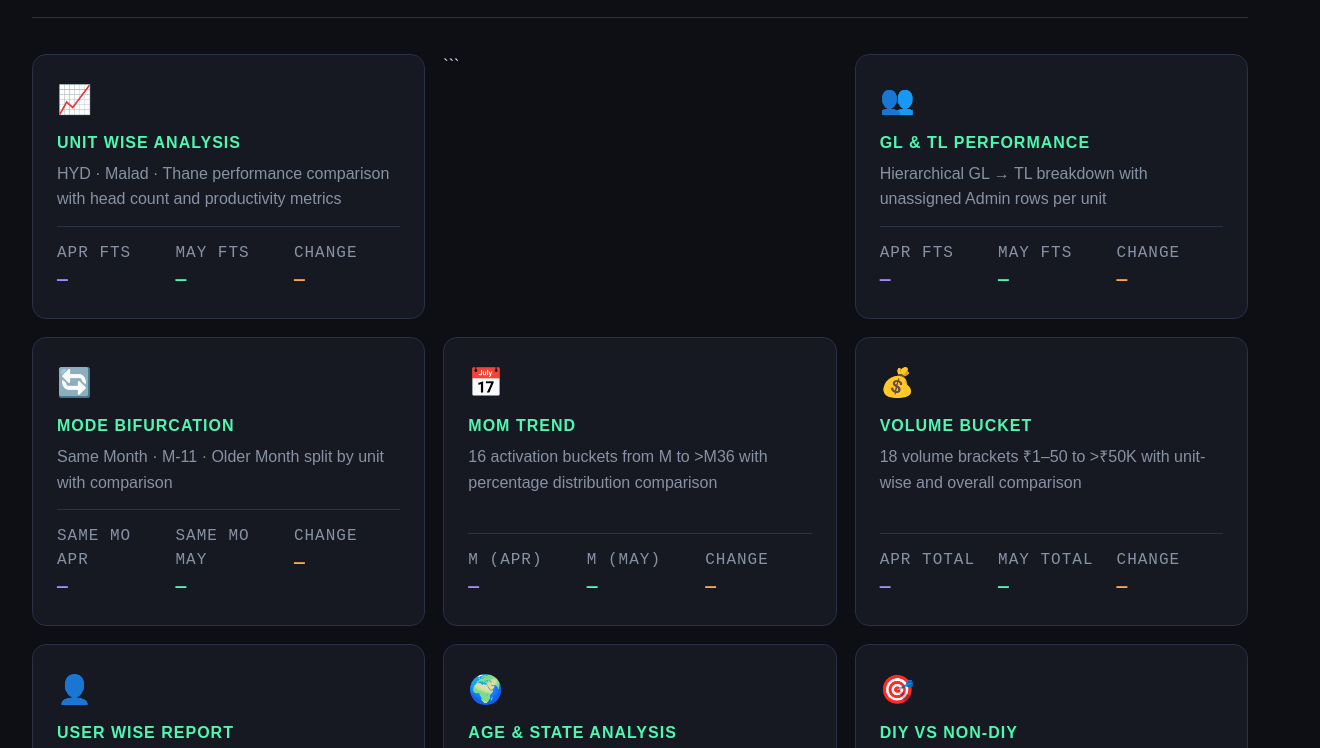
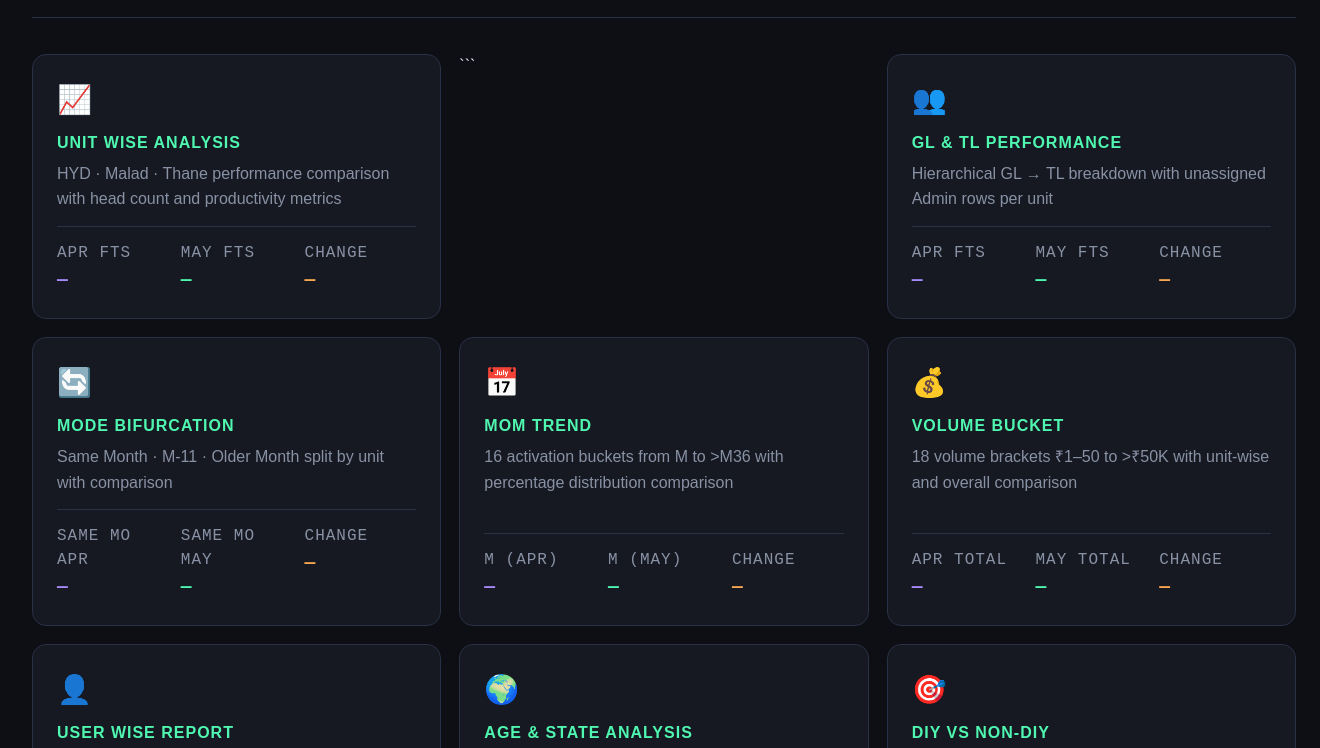
Before and after one commit to anujsharma-dot/ft-mom-dashboard, a plain HTML site: page index.html in a window 1280 px wide. Shown: the part 210-958 px from the top of the page, 1320 px wide, since content can reach past the window. Drawn offline with nearby package versions, Linux system fonts and the light colour scheme.

Commit message:
Update index.html

```diff
--- a/index.html
+++ b/index.html
@@ -61,7 +61,7 @@ pointer-events: none;
 z-index: 0;
 }
 
-.wrap { max-width: 1400px; margin: 0 auto; padding: 32px 24px; position: relative; z-index: 1; }
+.wrap { max-width: 1600px; margin: 0 auto; padding: 32px 24px; position: relative; z-index: 1; width: 100%; }
 
 /* Header */
 .header {
@@ -449,12 +449,12 @@ tr.sub td { background: rgba(123,97,255,0.05); color: #a78bfa; font-weight: 600;
 .month-col-chg { color: #f7a74f !important; }
 
 /* Responsive */
-@media (max-width: 1000px) {
+@media (max-width: 768px) {
 .grid { grid-template-columns: 1fr 1fr; }
 .upload-grid { grid-template-columns: 1fr; }
 .charts { grid-template-columns: 1fr; }
 }
-@media (max-width: 600px) {
+@media (max-width: 480px) {
 .grid { grid-template-columns: 1fr; }
 }
 
```
